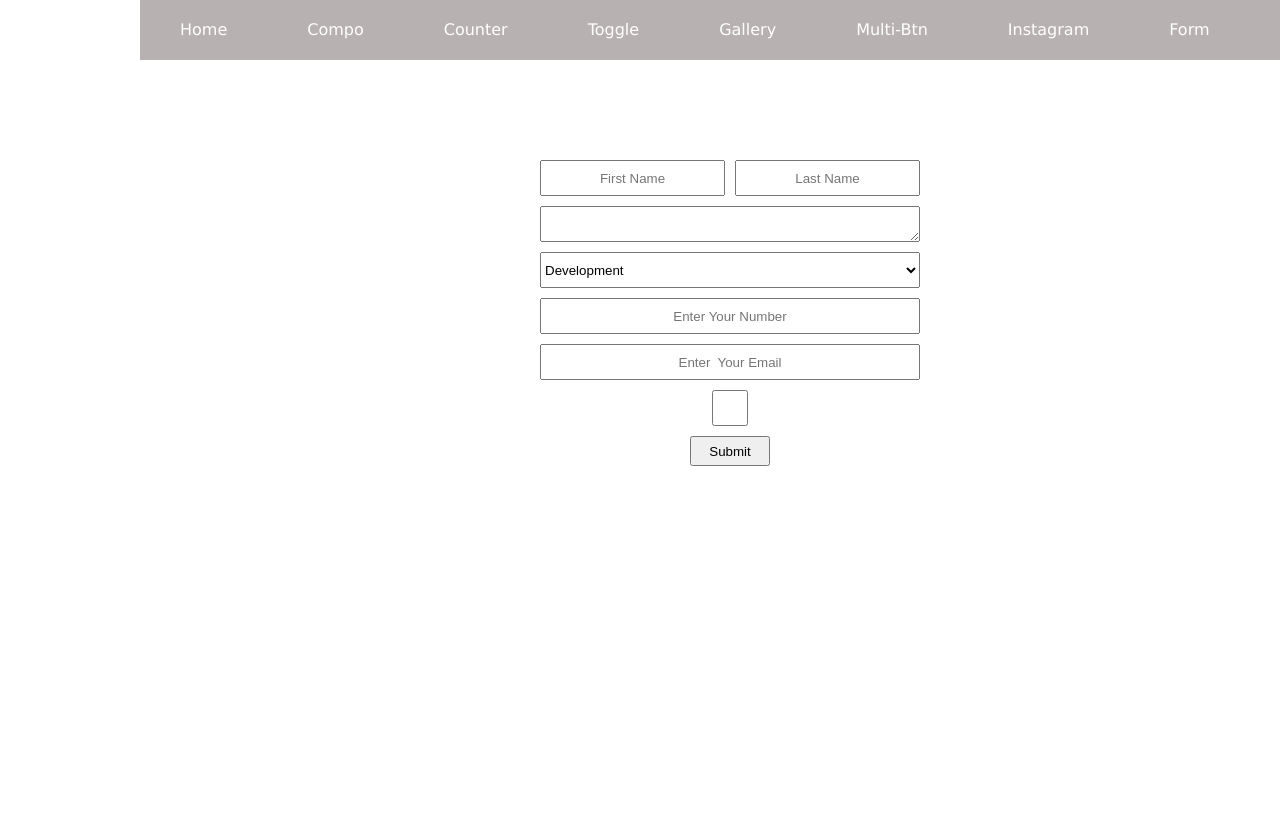
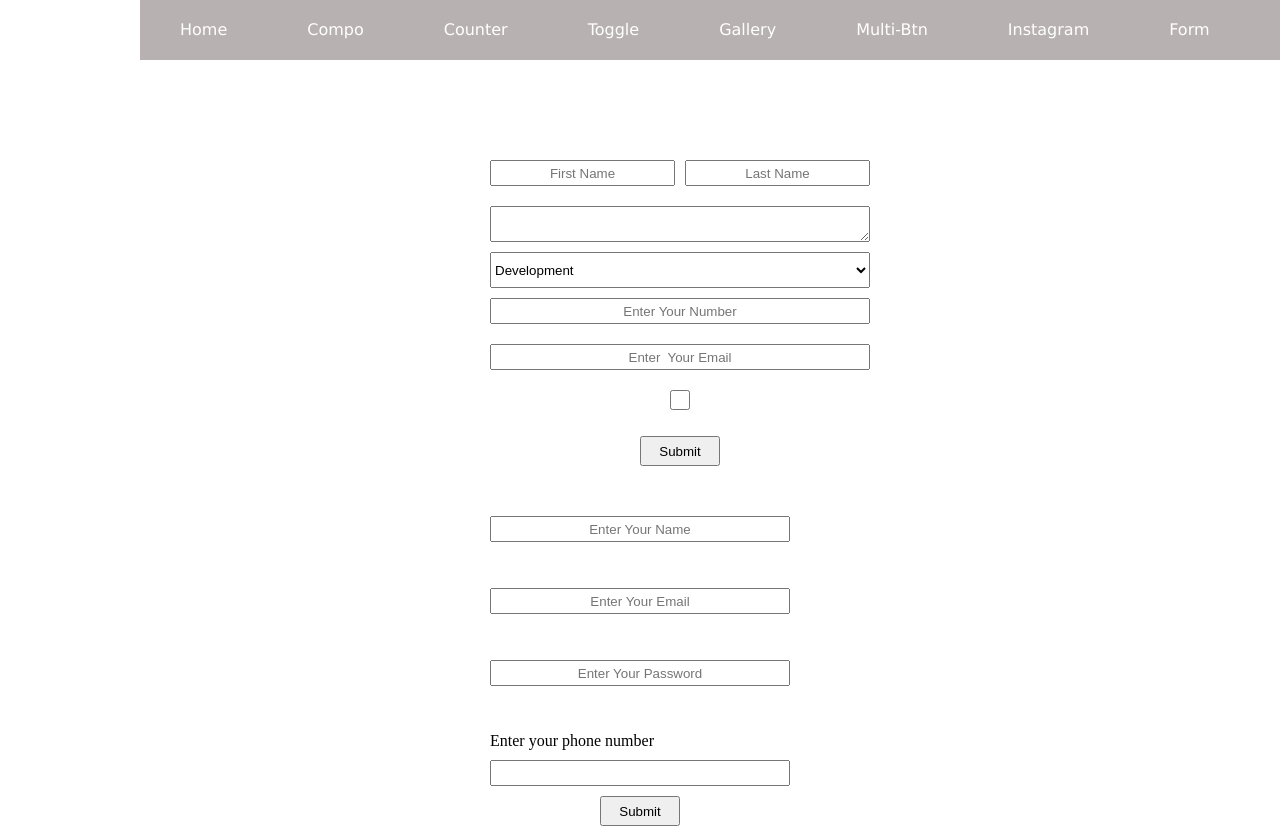
Before and after one commit to pavinane/react, a React (Create React App) app: page /Form in a window 1280 px wide. Before the commit the page ends 800 px from the top, so only its background shows below. Built offline with nearby package versions, Linux system fonts and the light colour scheme.

Commit message:
form validation create

```diff
--- a/src/Form.jsx
+++ b/src/Form.jsx
@@ -1,9 +1,11 @@
-import React from 'react';
-import ContactForm from './ContactForm';
+import React from "react";
+import ContactForm from "./ContactForm";
+import FormValidation from "./FormValidation";
 
-class Form extends React.Component {
-  render() {
-    return <ContactForm />;
-  }
-}
+const Form = () => (
+  <>
+    <ContactForm />
+    <FormValidation />
+  </>
+);
 export default Form;
--- /dev/null
+++ b/src/FormValidation.jsx
@@ -0,0 +1,109 @@
+import React from "react";
+import "./validation.scss";
+const initialState = {
+  name: "",
+  email: "",
+  password: "",
+  nameError: "",
+  emailError: "",
+  passwordError: "",
+  number: "",
+  numberError: ""
+};
+
+export default class FormValidation extends React.Component {
+  state = initialState;
+
+  handleChange = e => {
+    console.log(e.target.value);
+    this.setState({
+      [e.target.name]: e.target.value
+    });
+  };
+
+  validate = () => {
+    let nameError = "";
+    let emailError = "";
+    let passwordError = "";
+    let numberError = "";
+
+    const { name, email, password } = this.state;
+    if (!name) {
+      nameError = "Name cannot be Blank";
+    }
+
+    if (!email.includes("@")) {
+      emailError = "Invalid Email,Enter valid Email";
+    }
+
+    if (password.length <= 5) {
+      passwordError = "Password should be between 5 and 10 characters";
+    }
+    if (password.length < 11) {
+      passwordError = "Password should be between 5 and 10 characters";
+    }
+    if (nameError || emailError || passwordError || numberError) {
+      this.setState({ nameError, emailError, passwordError, numberError });
+      return false;
+    }
+    return true;
+  };
+  handleSubmit = e => {
+    e.preventDefault();
+    const isValid = this.validate();
+    if (isValid) {
+      console.log(this.state);
+    }
+  };
+  render() {
+    const {
+      name,
+      email,
+      password,
+      nameError,
+      emailError,
+      passwordError,
+      number,
+      numberError
+    } = this.state;
+    return (
+      <form onSubmit={this.handleSubmit}>
+        <input
+          name="name"
+          type="text"
+          value={name}
+          placeholder="Enter Your Name"
+          onChange={this.handleChange}
+        />
+        <p style={{ color: "red" }}>{nameError}</p>
+        <input
+          name="email"
+          type="text"
+          value={email}
+          placeholder="Enter Your Email"
+          onChange={this.handleChange}
+        />
+        <p style={{ color: "red" }}>{emailError}</p>
+        <input
+          name="password"
+          type="password"
+          value={password}
+          placeholder="Enter Your Password"
+          onChange={this.handleChange}
+        />
+        <p style={{ color: "red" }}>{passwordError}</p>
+        <>
+          <label for="phone">Enter your phone number</label>
+          <input
+            type="tel"
+            id="phone"
+            name="phone"
+            pattern="[0-9]{3} - [0-9]{3}-[0-9]{4}"
+            required
+          />
+        </>
+        <button type="submit">submit</button>
+      </form>
+    );
+  }
+}
--- /dev/null
+++ b/src/validation.scss
@@ -0,0 +1,7 @@
+form {
+  margin-top: 50px;
+  width: 300px;
+  input {
+    height: 20px;
+  }
+}
```
Also changed, not shown: .eslintrc.js.
